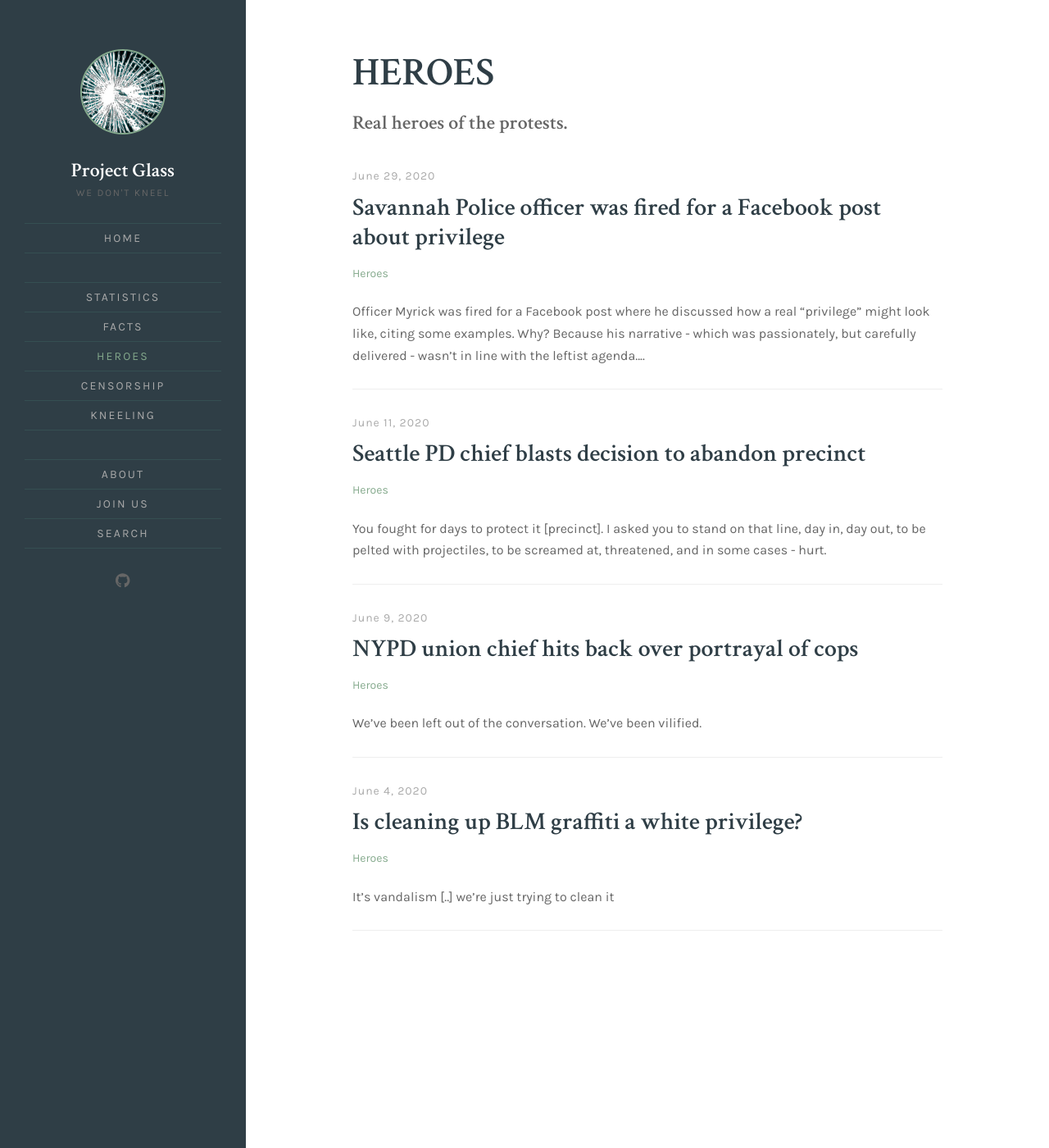
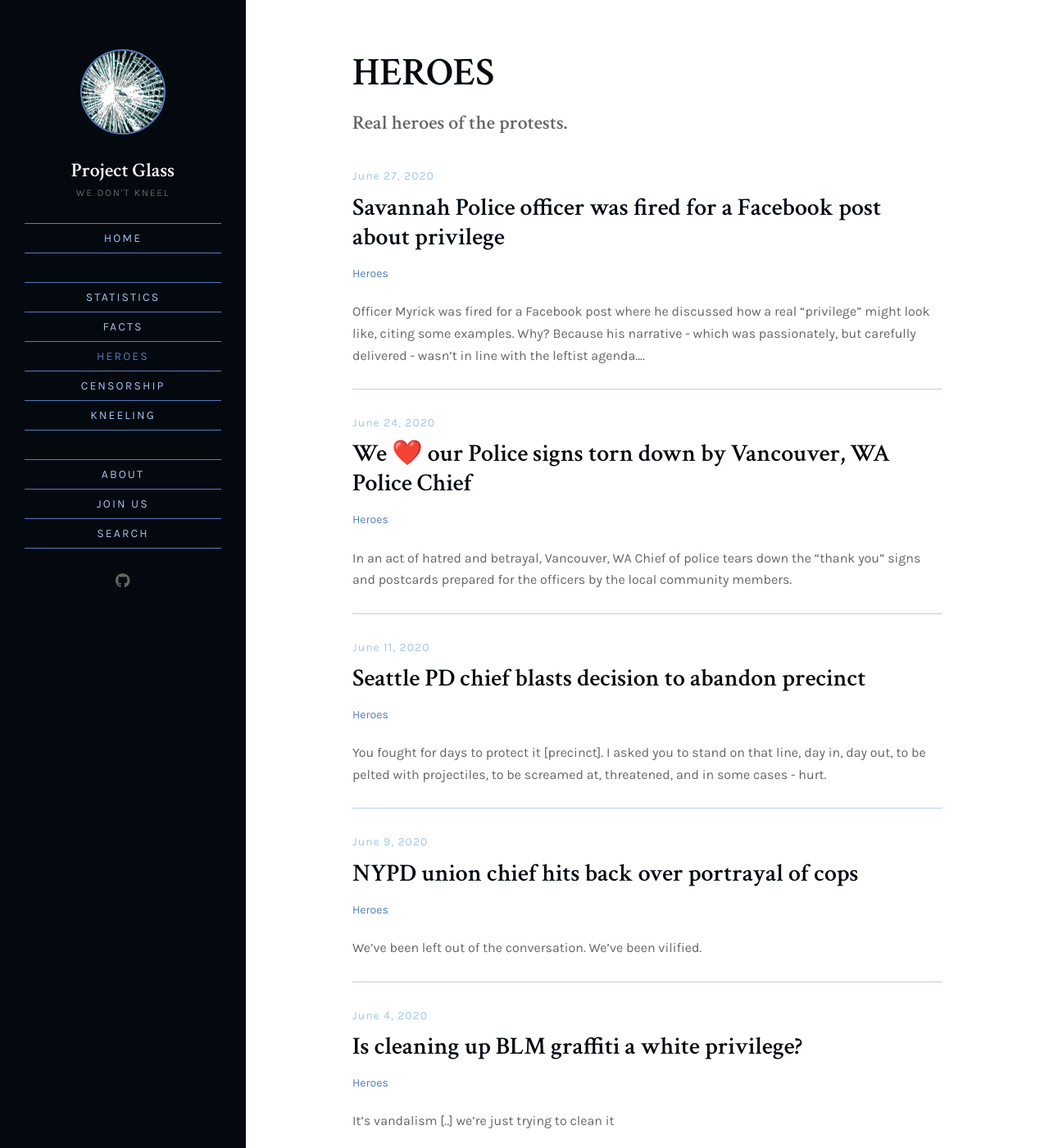
Before and after one commit to domenic-ramsey/right, a Jekyll site: the page built from categories/heroes/index.md, in a window 1280 px wide and 1400 px high. Shown: the whole window at 82% size. Built offline with Jekyll 4.4.1, drawn with Linux system fonts in a browser that asks for light colours.

Commit message:
Post: Washington, WA community. Change theme.

```diff
--- /dev/null
+++ b/_posts/2020-06-24-community-says-thank-you-chief-rips-them-down.md
@@ -0,0 +1,16 @@
+---
+layout: post
+title: "We ❤️ our Police signs torn down by Vancouver, WA Police Chief"
+category: Heroes
+featured_image: assets/images/heroes/post-community-says-thank-you-chief-rips-them-down.jpg
+---
+
+In an act of hatred and betrayal, Vancouver, WA Chief of police tears down the "thank you" signs and postcards prepared for the officers by the local community members.
+
+That's how it looked before:
+{% include image-caption.html imageurl="/assets/images/heroes/post-community-before.jpg" title="Precinct Before" caption="Precinct Before" %}
+
+And how it looked after Chief of police James McElvain ordered to take the signs down:
+{% include image-caption.html imageurl="/assets/images/heroes/post-community-after.jpg" title="Precinct After" caption="Precinct After" %}
+
+[More details on Law Enforcement Today](https://www.lawenforcementtoday.com/washington-community-honors-officers-with-signs-police-chief-rips-them-down-because-its-divisive/)
--- a/_sass/_variables.scss
+++ b/_sass/_variables.scss
@@ -3,10 +3,10 @@ $font-primary: 'Karla', sans-serif;
 $font-secondary: 'Crimson Text', serif;
 
 // Colors
-$color-accent: #84a98c;
-$gray-darkest: #2f3e46;
-$gray-dark: #354f52;
+$color-accent: #507DBC;
+$gray-darkest: #04080F;
+$gray-dark: #507DBC;
 $gray: #666;
-$gray-light: #aaa;
-$gray-lighter: #eee;
-$yellow: #84a98c;
+$gray-light: #A1C6EA;
+$gray-lighter: #BBD1EA;
+$yellow: #DAE3E5;
```
Also changed, not shown: _posts/2020-06-27-officer-fired-for-social-post.md (renamed from _posts/2020-06-29-officer-fired-for-social-post.md, +1 -1 lines), assets/images/heroes/post-community-after.jpg (added), assets/images/heroes/post-community-before.jpg (added), assets/images/heroes/post-community-says-thank-you-chief-rips-them-down.jpg (added).
